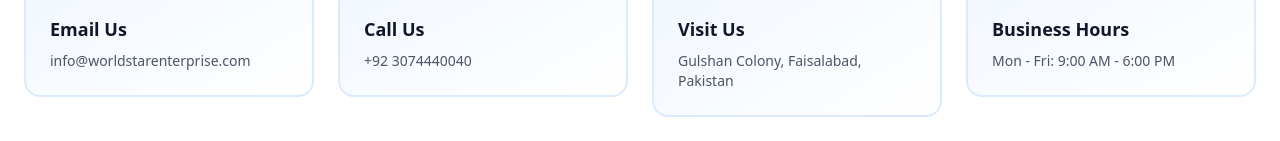
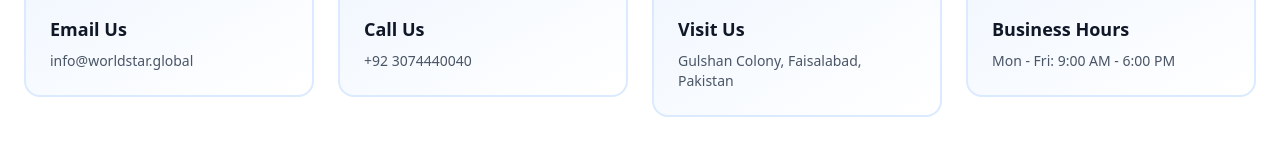
Before and after one commit to HasanSohaib-4434/WorldStar, a React (Vite) app: page /contact in a window 1280 px wide. Shown: the part 632-773 px from the top of the page. Built offline with nearby package versions, Linux system fonts and the light colour scheme.

Commit message:
updated form

```diff
--- a/src/Contact.jsx
+++ b/src/Contact.jsx
@@ -17,7 +17,7 @@
   useEffect(() => {
     const obs = new IntersectionObserver(
       ([entry]) => entry.isIntersecting && setVisible(true),
-      { threshold: 0.15 }
+      { threshold: 0.15 },
     );
     if (ref.current) obs.observe(ref.current);
     return () => obs.disconnect();
@@ -102,8 +102,8 @@
     {
       icon: Mail,
       title: "Email Us",
-      detail: "info@worldstarenterprise.com",
-      link: "mailto:info@worldstarenterprise.com",
+      detail: "info@worldstar.global",
+      link: "mailto:info@worldstar.global",
     },
     {
       icon: Phone,
```
